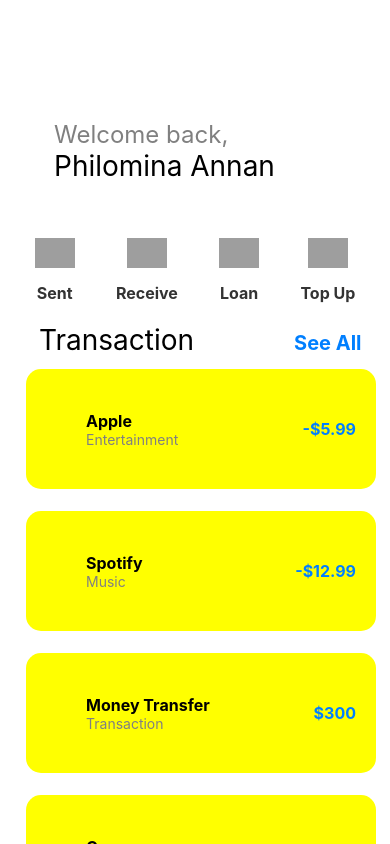
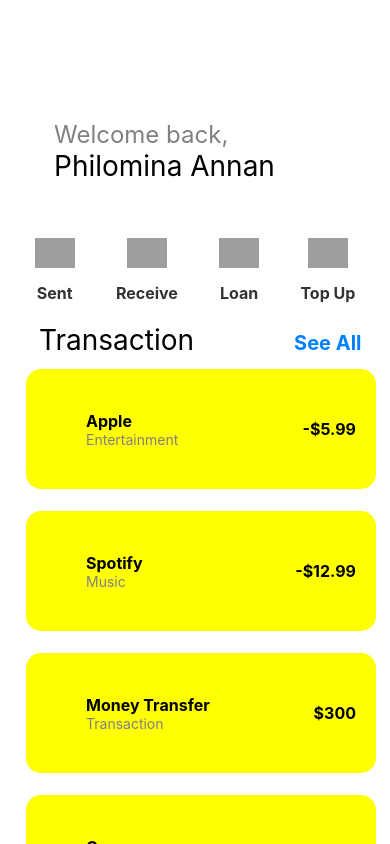
Before and after one commit to ESIANNAN/rn-assignment5-11347739, a React Native app: screen / in a window 390 px wide. Built offline with nearby package versions, Linux system fonts and the light colour scheme; grey boxes are pictures that could not be loaded.

Commit message:
Update Home.js
changing color of the cost text to black

```diff
--- a/Home.js
+++ b/Home.js
@@ -153,7 +153,7 @@ const styles = StyleSheet.create({
     fontSize: 16,
     fontWeight: 'bold',
     marginLeft: 'auto',
-    color: '#007FFF' ,
+    color: 'black' ,
   },
 
 });
```
